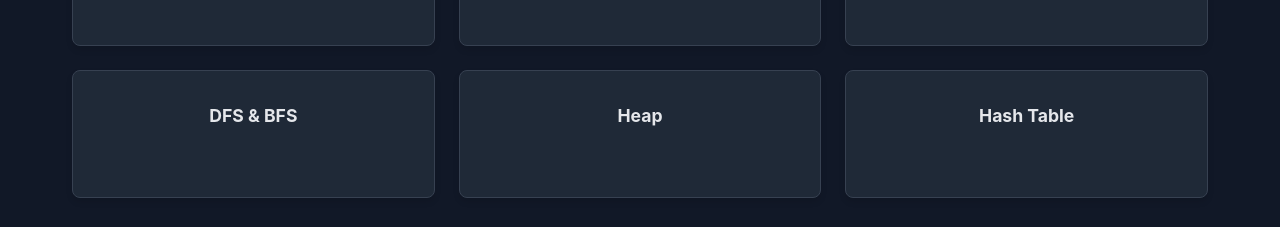
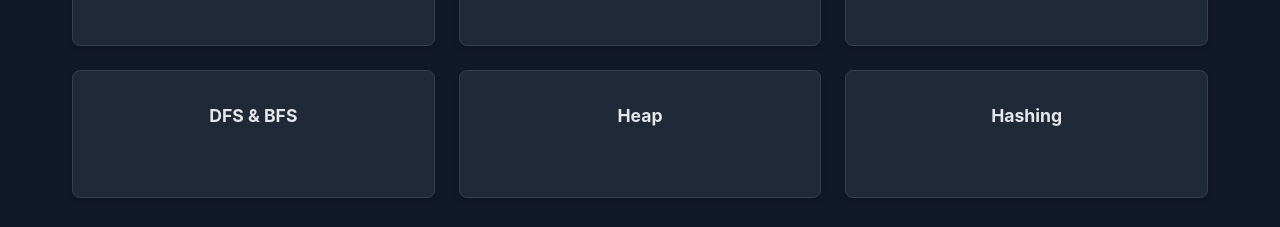
Before and after one commit to pnnitish9/DSA-Visuliazer-frontend, a React (Vite) app: page / in a window 1280 px wide. Shown: the part 719-946 px from the top of the page. Built offline with nearby package versions, Linux system fonts and the light colour scheme.

Commit message:
hashingg

```diff
--- a/src/components/DSAVisualizer.jsx
+++ b/src/components/DSAVisualizer.jsx
@@ -18,7 +18,7 @@ export default function DSAVisualizer() {
     { name: "AVL Tree", href: "avl" },
     { name: "DFS & BFS", href: "bfsdfs" },
     { name: "Heap", href: "heap" },
-    { name: "Hash Table", href: "#" },
+    { name: "Hashing", href: "#" },
   ];
 
   return (
```
